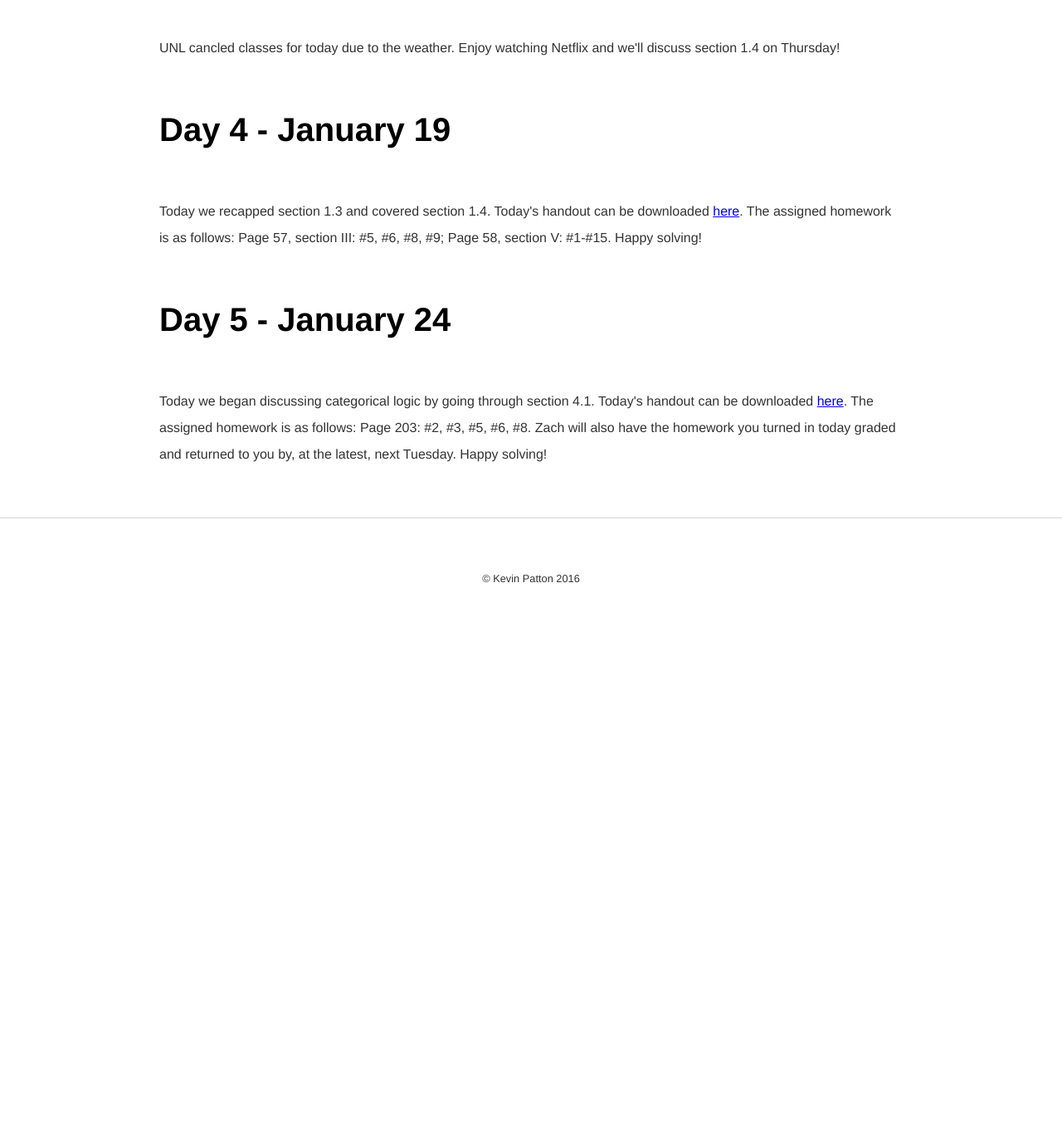
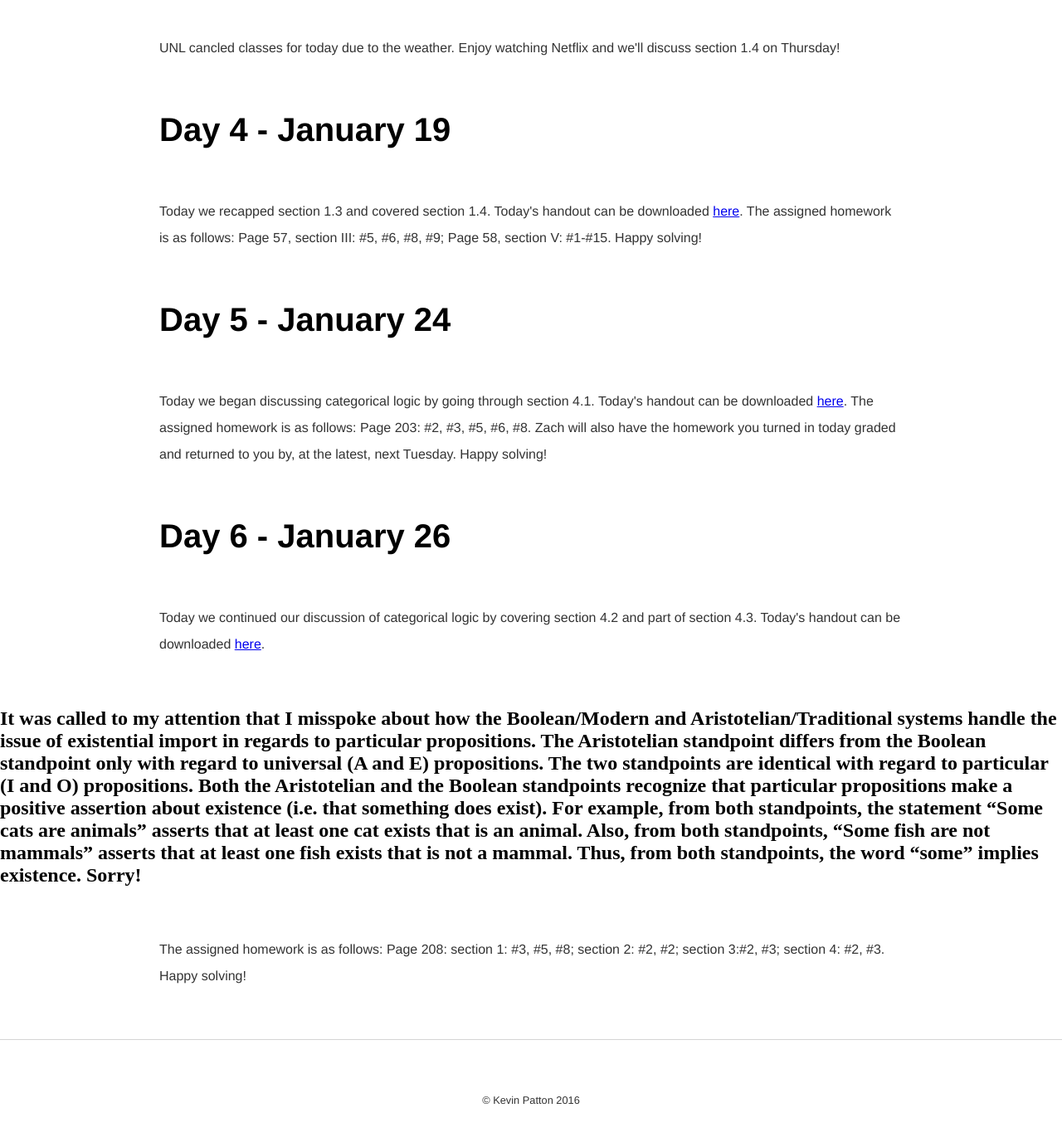
Before and after one commit to kevinjpatton/kevinjpatton.github.io, a Jekyll site: the page built from teaching/phil_110/index.html, in a window 1280 px wide and 1400 px high, scrolled down 824 px. Shown: the top 1371 px of the window at 83% size. Built offline with Jekyll 4.4.1, drawn with Linux system fonts in a browser that asks for light colours; Markdown is read by kramdown in place of the engine named in the settings; before the commit the page ends 1595 px from its top, so only the background shows below that.

Commit message:
Update index.html

```diff
--- a/teaching/phil_110/index.html
+++ b/teaching/phil_110/index.html
@@ -14,3 +14,9 @@ title: Philosophy 110 - Kevin Patton
 <p>Today we recapped section 1.3 and covered section 1.4.  Today's handout can be downloaded <a href=/teaching/phil_110/Day3-Section1.4.pdf target="_blank">here</a>.  The assigned homework is as follows: Page 57, section III: #5, #6, #8, #9; Page 58, section V: #1-#15.  Happy solving!</p>
 <h1>Day 5 - January 24</h1>
 <p>Today we began discussing categorical logic by going through section 4.1.  Today's handout can be downloaded <a href=/teaching/phil_110/Day4-Section4.1.pdf target="_blank">here</a>.  The assigned homework is as follows: Page 203: #2, #3, #5, #6, #8.  Zach will also have the homework you turned in today graded and returned to you by, at the latest, next Tuesday.  Happy solving!</p>
+<h1>Day 6 - January 26</h1>
+<p>Today we continued our discussion of categorical logic by covering section 4.2 and part of section 4.3.  Today's handout can be downloaded <a href=/teaching/phil_110/Day6-Section4.2-4.3_1.pdf target="_blank">here</a>.</p>
+<h2>
+It was called to my attention that I misspoke about how the Boolean/Modern and Aristotelian/Traditional systems handle the issue of existential import in regards to particular propositions.  The Aristotelian standpoint differs from the Boolean standpoint only with regard to universal (A and E) propositions. The two standpoints are identical with regard to particular (I and O) propositions. Both the Aristotelian and the Boolean standpoints recognize that particular propositions make a positive assertion about existence (i.e. that something does exist). For example, from both standpoints, the statement “Some cats are animals” asserts that at least one cat exists that is an animal. Also, from both standpoints, “Some fish are not mammals” asserts that at least one fish exists that is not a mammal. Thus, from both standpoints, the word “some” implies existence.  Sorry!
+</h2>
+<p>The assigned homework is as follows: Page 208: section 1: #3, #5, #8; section 2: #2, #2; section 3:#2, #3; section 4: #2, #3.  Happy solving!</p>
```
